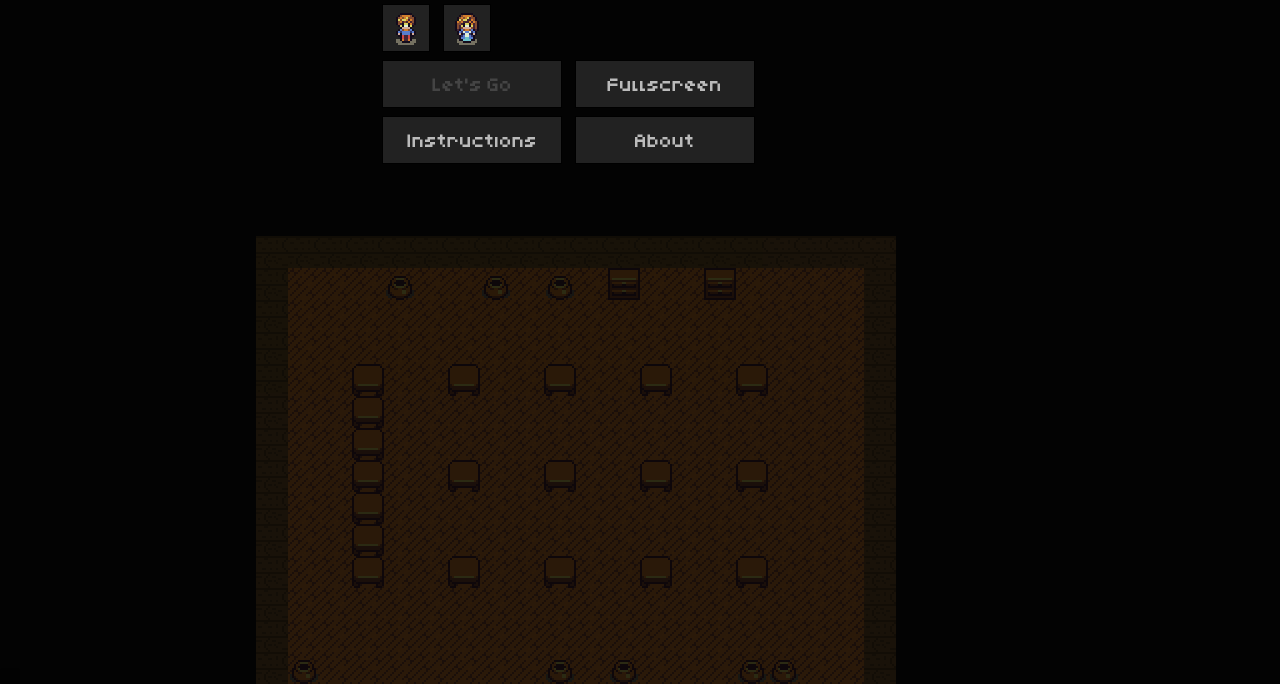
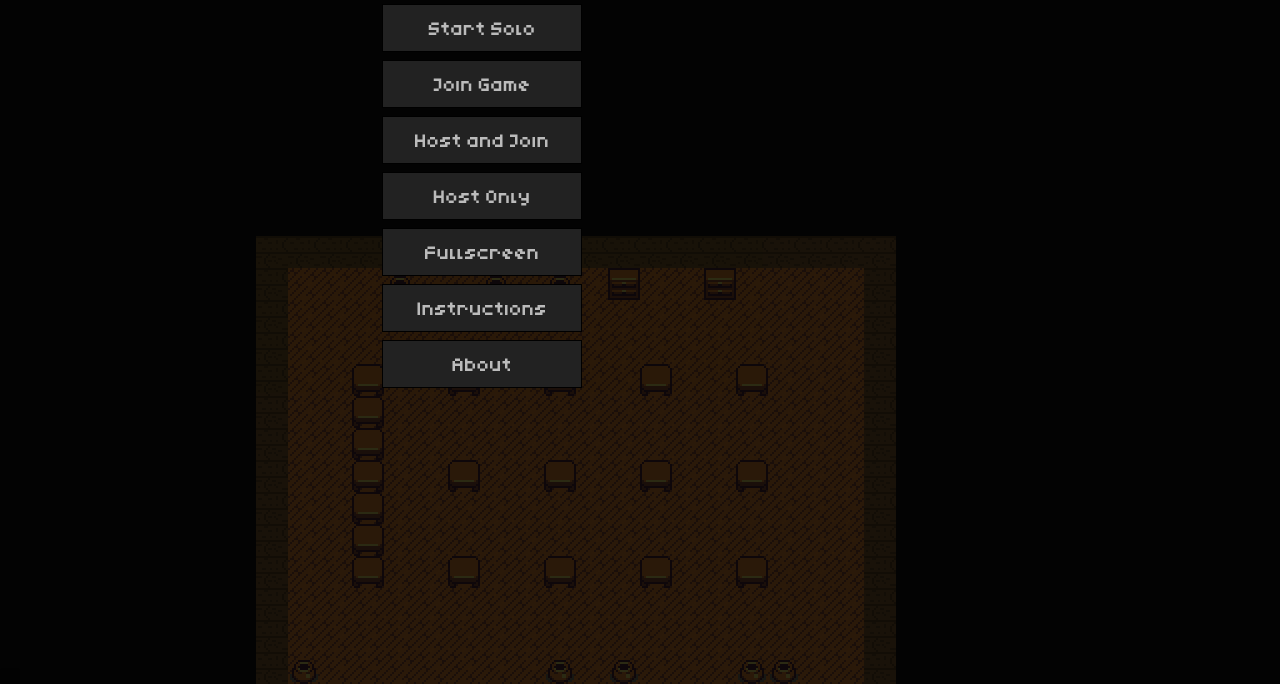
Before and after one commit to tapio/7drl-2019, a plain HTML site: page index.html in a window 1280 px wide. Shown: the part 116-800 px from the top of the page. Drawn offline with Linux system fonts and the light colour scheme.

Commit message:
Draft new main menu.

```diff
--- a/css/style.css
+++ b/css/style.css
@@ -190,7 +190,7 @@ h1 {
 	padding-left: 20px;
 	padding-right: 20px;
 	font-size: 20px;
-	width: 180px;
+	width: 200px;
 }
 
 .btn-compact {
--- a/index.html
+++ b/index.html
@@ -45,19 +45,26 @@
 	</div>
 	<div id="messages"></div>
 
+	<div id="main" class="modal">
+		<div class="menu">
+			<h1>Inn Keeper</h1>
+			<div><a href="#new" id="new-sp" class="btn btn-text">Start Solo</a></div>
+			<div><a href="#new" id="new-join" class="btn btn-text">Join Game</a></div>
+			<div><a href="#new" id="new-host" class="btn btn-text">Host and Join</a></div>
+			<div><a href="#new" id="new-host-pure" class="btn btn-text">Host Only</a></div>
+			<div id="new-fullscreen" class="btn btn-text">Fullscreen</div>
+			<div><a href="#help" class="btn btn-text">Instructions</a></div>
+			<div><a href="#about" class="btn btn-text">About</a></div>
+		</div>
+	</div>
 	<div id="new" class="modal">
 		<div class="menu">
 			<h1>Choose Your Character</h1>
 			<div id="new-male" class="btn btn-square"><div class="sprite sprite2x male"></div></div>
 			<div id="new-female" class="btn btn-square"><div class="sprite sprite2x female"></div></div>
-			<div>
-				<a href="#game" id="new-ok" class="btn btn-text btn-disabled">Let's Go</a>
-				<div id="new-fullscreen" class="btn btn-text">Fullscreen</div>
-			</div>
-			<div>
-				<a href="#help" class="btn btn-text">Instructions</a>
-				<a href="#about" class="btn btn-text">About</a>
-			</div>
+			<div><a href="#game" id="new-ok" class="btn btn-text btn-disabled">Let's Go</a></div>
+			<div id="new-fullscreen" class="btn btn-text">Fullscreen</div>
+			<div><a href="#main" id="new-back" class="btn btn-text">Back</a></div>
 		</div>
 	</div>
 	<div id="about" class="modal">
--- a/js/ui.js
+++ b/js/ui.js
@@ -133,9 +133,9 @@ function UI(player) {
 	var handleHash = (function() {
 		var hash = window.location.hash;
 		closeAllMenus();
-		var whitelist = [ "#new", "#help", "#about" ];
+		var whitelist = [ "#main", "#new", "#help", "#about" ];
 		if (hash.length < 2 || (whitelist.indexOf(hash) == -1 && this.characterChoice === null)) {
-			window.location.hash = "#new";
+			window.location.hash = "#main";
 			return;
 		}
 		if (hash == "#shop" && !this.shopItems.length) {
```
Lines whose indentation alone changed are shown as unchanged.
